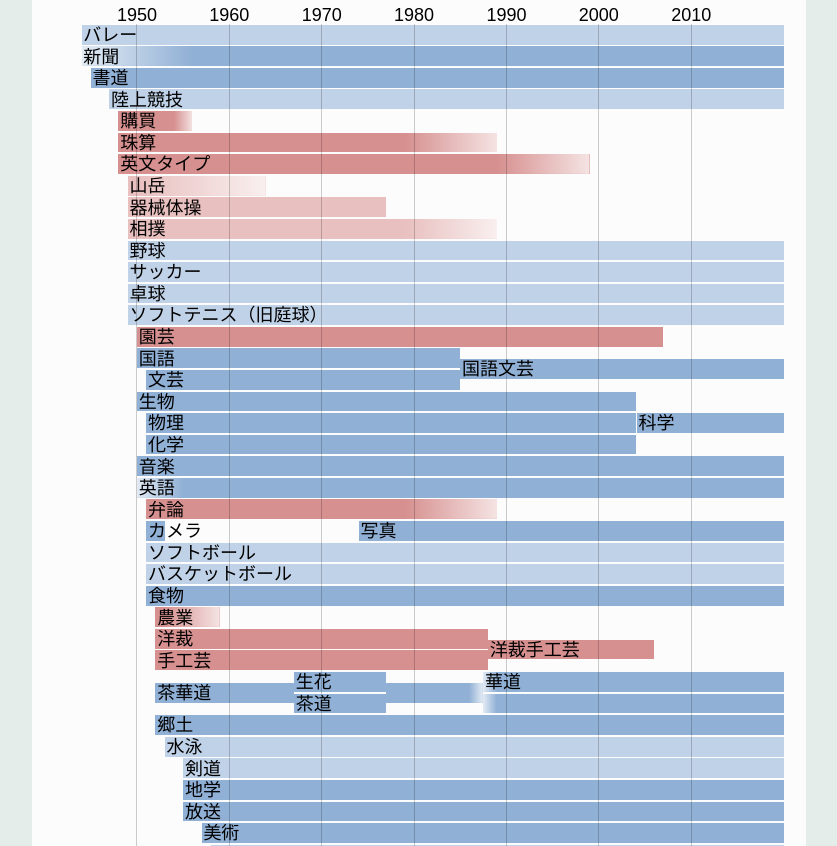
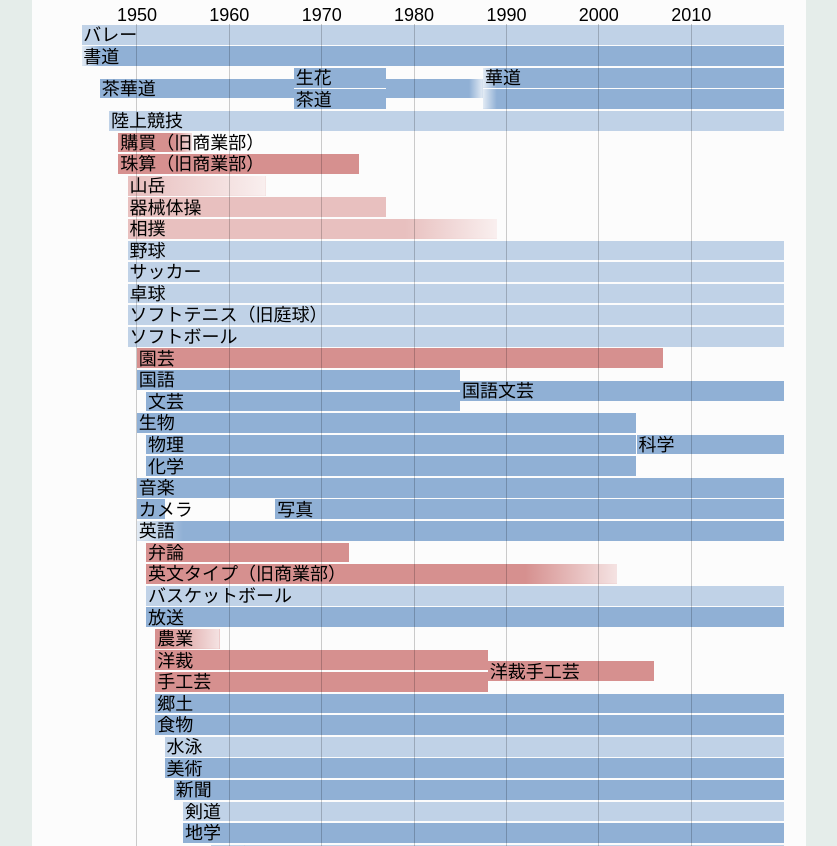
Before and after one commit to miharacomclub/miharacomclub.github.io, a plain HTML site: page school/clubs.html in a window 1280 px wide. Shown: the part 396-1242 px from the top of the page, without its empty margins (221-1058 px from the left). Drawn offline with Linux system fonts and the light colour scheme.

Commit message:
Update clubs.html

```diff
--- a/school/clubs.html
+++ b/school/clubs.html
@@ -42,37 +42,9 @@
 		<div id="bars">
 			<div><span>　</span></div>
 			<div class="act spo" style="left:44%"><span>バレー</span></div>
-			<div class="act cul" style="left:44%"><span style="--fade-in:12;">新聞</span></div>
-			<div class="act cul" style="left:45%"><span>書道</span></div>
-			<div class="act spo" style="left:47%"><span>陸上競技</span></div>
-			<div class="abo cul" style="left:48%"><span style="--length: 8;--fade-out: 2">購買</span></div>
-			<div class="abo cul" style="left:48%"><span style="--length:41;--fade-out:10">珠算</span></div>
-			<div class="abo cul" style="left:48%"><span style="--length:51;--fade-out:10">英文タイプ</span></div>
-			<div class="abo spo" style="left:49%"><span style="--length:15;--fade-out:14">山岳</span></div>
-			<div class="abo spo" style="left:49%"><span style="--length:28">器械体操</span></div>
-			<div class="abo spo" style="left:49%"><span style="--length:40;--fade-out:10">相撲</span></div>
-			<div class="act spo" style="left:49%"><span>野球</span></div>
-			<div class="act spo" style="left:49%"><span>サッカー</span></div>
-			<div class="act spo" style="left:49%"><span>卓球</span></div>
-			<div class="act spo" style="left:49%"><span>ソフトテニス（旧庭球）</span></div>
-			<div class="abo cul" style="left:50%"><span style="--length:57">園芸</span></div>
-			<div class="act cul" style="left:50%"><span style="--length:35">国語</span><span class="integrated">国語文芸</span></div>
-			<div class="act cul" style="left:51%"><span style="--length:34">文芸</span></div>
-			<div class="act cul" style="left:50%"><span style="--length:54">生物</span></div>
-			<div class="act cul" style="left:51%"><span style="--length:53">物理</span><span style="left:1px">科学</span></div>
-			<div class="act cul" style="left:51%"><span style="--length:53">化学</span></div>
-			<div class="act cul" style="left:50%"><span>音楽</span></div>
-			<div class="act cul" style="left:50%"><span style="--fade-in:5">英語</span></div>
-			<div class="abo cul" style="left:51%"><span style="--length:38;--fade-out:10">弁論</span></div>
-			<div class="act cul" style="left:51%"><span style="--length: 2">カメラ</span><span style="left:21%">写真</span></div>
-			<div class="act spo" style="left:51%"><span>ソフトボール</span></div>
-			<div class="act spo" style="left:51%"><span>バスケットボール</span></div>
-			<div class="act cul" style="left:51%"><span>食物</span></div>
-			<div class="abo cul" style="left:52%"><span style="--length: 7;--fade-out: 6">農業</span></div>
-			<div class="abo cul" style="left:52%"><span style="--length:36">洋裁</span><span style="--length:18" class="integrated">洋裁手工芸</span></div>
-			<div class="abo cul" style="left:52%"><span style="--length:36">手工芸</span></div>
-			<div class="act cul" style="left:52%">
-				<span style="--length:15" class="integrated">茶華道</span
+			<div class="act cul" style="left:44%"><span style="--fade-in:2">書道</span></div>
+			<div class="act cul" style="left:46%">
+				<span style="--length:21" class="integrated">茶華道</span
 				><span style="--length:10">生花</span
 				><span style="--length:10.5;--fade-out:1.5" class="integrated">　</span
 				><span style="--fade-in:1.5">華道</span>
@@ -81,17 +53,45 @@
 				<span style="--length:10">茶道</span
 				><span style="left:10.5%;--fade-in:1.5">　</span>
 			</div>
+			<div class="act spo" style="left:47%"><span>陸上競技</span></div>
+			<div class="abo cul" style="left:48%"><span style="--length: 8;--fade-out: 2">購買（旧商業部）</span></div>
+			<div class="abo cul" style="left:48%"><span style="--length:26">珠算（旧商業部）</span></div>
+			<div class="abo spo" style="left:49%"><span style="--length:15;--fade-out:14">山岳</span></div>
+			<div class="abo spo" style="left:49%"><span style="--length:28">器械体操</span></div>
+			<div class="abo spo" style="left:49%"><span style="--length:40;--fade-out:10">相撲</span></div>
+			<div class="act spo" style="left:49%"><span>野球</span></div>
+			<div class="act spo" style="left:49%"><span>サッカー</span></div>
+			<div class="act spo" style="left:49%"><span>卓球</span></div>
+			<div class="act spo" style="left:49%"><span>ソフトテニス（旧庭球）</span></div>
+			<div class="act spo" style="left:49%"><span>ソフトボール</span></div>
+			<div class="abo cul" style="left:50%"><span style="--length:57">園芸</span></div>
+			<div class="act cul" style="left:50%"><span style="--length:35">国語</span><span class="integrated">国語文芸</span></div>
+			<div class="act cul" style="left:51%"><span style="--length:34">文芸</span></div>
+			<div class="act cul" style="left:50%"><span style="--length:54">生物</span></div>
+			<div class="act cul" style="left:51%"><span style="--length:53">物理</span><span style="left:1px">科学</span></div>
+			<div class="act cul" style="left:51%"><span style="--length:53">化学</span></div>
+			<div class="act cul" style="left:50%"><span>音楽</span></div>
+			<div class="act cul" style="left:50%"><span style="--length: 3">カメラ</span><span style="left:12%">写真</span></div>
+			<div class="act cul" style="left:50%"><span style="--fade-in:5">英語</span></div>
+    			<div class="abo cul" style="left:51%"><span style="--length:22">弁論</span></div>
+			<div class="abo cul" style="left:51%"><span style="--length:51;--fade-out:10">英文タイプ（旧商業部）</span></div>
+			<div class="act spo" style="left:51%"><span>バスケットボール</span></div>
+			<div class="act cul" style="left:51%"><span>放送</span></div>
+			<div class="abo cul" style="left:52%"><span style="--length: 7;--fade-out: 6">農業</span></div>
+			<div class="abo cul" style="left:52%"><span style="--length:36">洋裁</span><span style="--length:18" class="integrated">洋裁手工芸</span></div>
+			<div class="abo cul" style="left:52%"><span style="--length:36">手工芸</span></div>
 			<div class="act cul" style="left:52%"><span>郷土</span></div>
+			<div class="act cul" style="left:52%"><span>食物</span></div>
 			<div class="act spo" style="left:53%"><span>水泳</span></div>
+			<div class="act cul" style="left:53%"><span>美術</span></div>
+			<div class="act cul" style="left:54%"><span>新聞</span></div>
 			<div class="act spo" style="left:55%"><span>剣道</span></div>
 			<div class="act cul" style="left:55%"><span>地学</span></div>
-			<div class="act cul" style="left:55%"><span>放送</span></div>
-			<div class="act cul" style="left:57%"><span>美術</span></div>
 			<div class="act spo" style="left:58%"><span>柔道</span></div>
 			<div class="abo cul" style="left:59%"><span style="--length:30;--fade-out:10">バレエ</span></div>
 			<div class="act spo" style="left:66%"><span>野外活動</span></div>
 			<div class="act cul" style="left:66%"><span>吹奏楽（旧器楽/ブラスバンド）</span></div>
-			<div class="act cul" style="left:71%"><span>ギター（旧ギターマンドリン）</span></div>
+			<div class="act cul" style="left:70%"><span>ギター（旧ギターマンドリン）</span></div>
 			<div class="abo cul" style="left:71%"><span style="--length:11;--fade-out: 3">部落問題研究</span></div>
 			<div class="sus cul" style="left:71%"><span style="--length: 5">将棋</span><span style="left:5%">囲碁将棋</span></div>
 			<div class="act cul" style="left:71%"><span>演劇</span></div>
@@ -118,7 +118,7 @@
 		</div>
 	</figure>
 	<p>
-		工作、図書、家庭、旧ダンス、旧演劇部は詳細不明のため除外しました。
+		工作、図書、家庭、旧ダンス部は詳細不明のため除外しました。
 	</p>
 </section>
 
```
